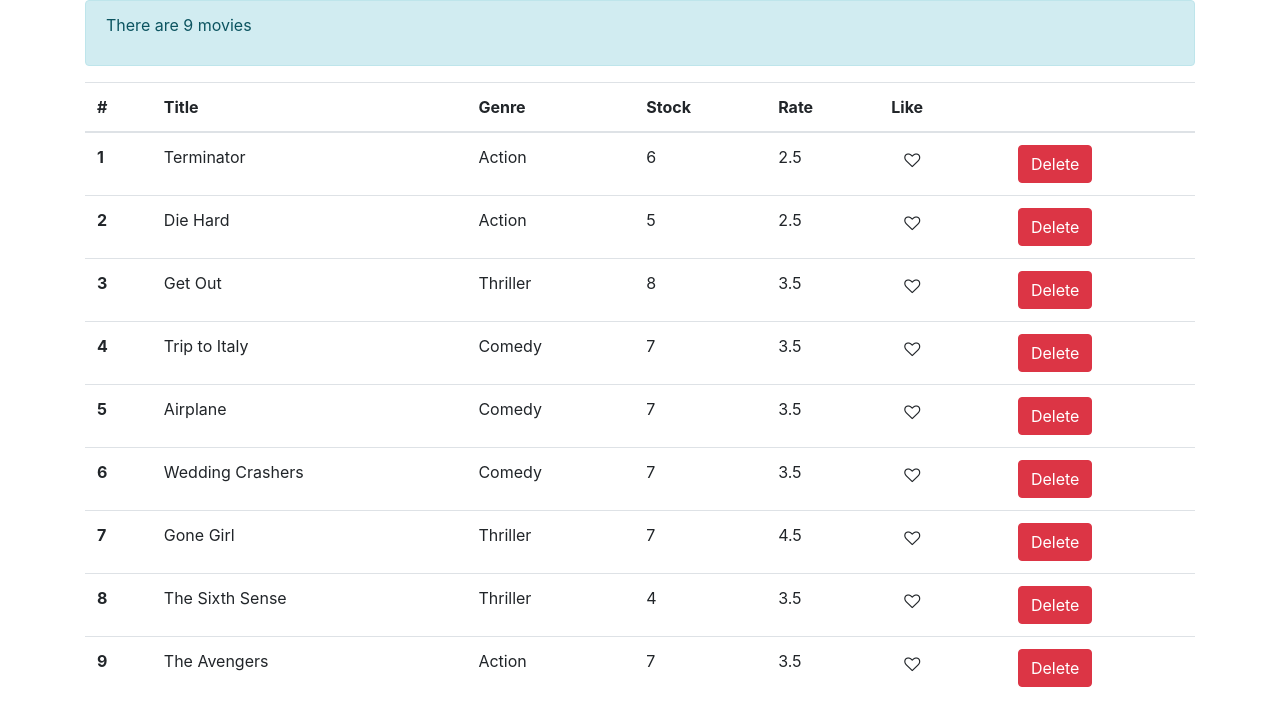
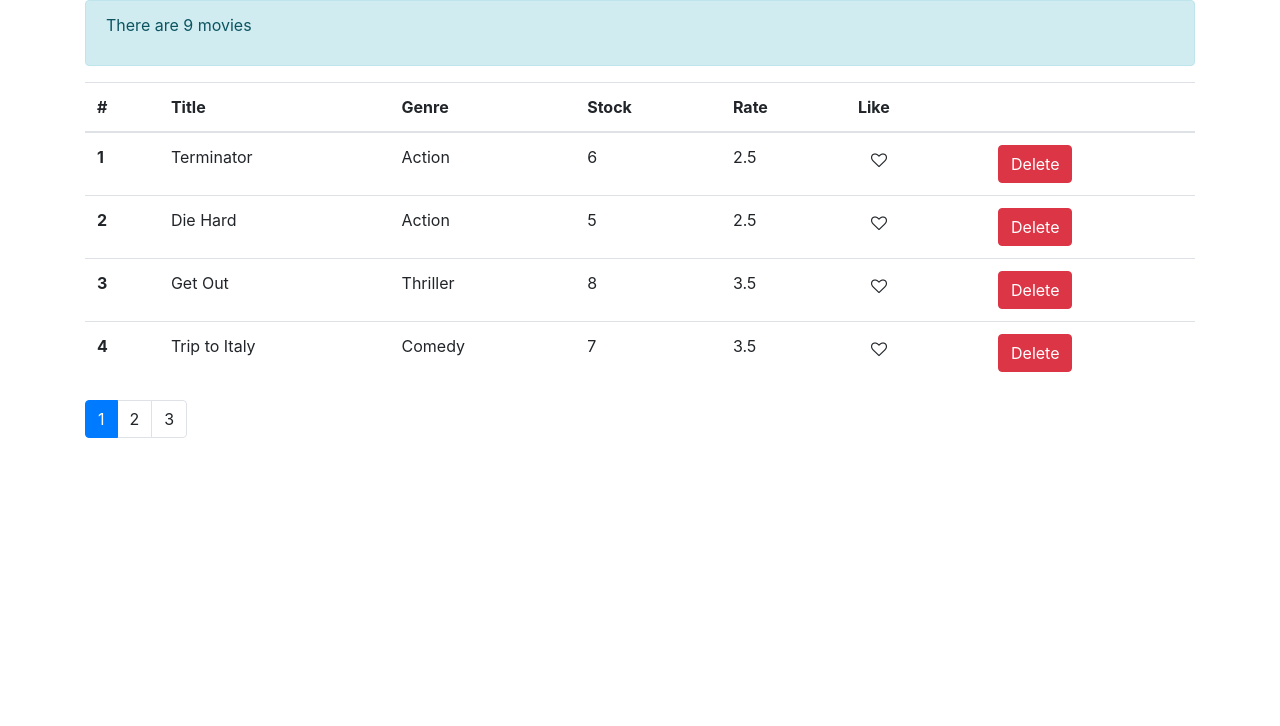
Before and after one commit to lfzarazuaa/vidly-003, a React (Create React App) app: page / in a window 1280 px wide. Shown: the top 726 px of the page. Built offline with nearby package versions, Linux system fonts and the light colour scheme.

Commit message:
Added Pagination to table.

```diff
--- a/package.json
+++ b/package.json
@@ -8,6 +8,8 @@
     "@testing-library/user-event": "^13.5.0",
     "bootstrap": "^4.1.1",
     "font-awesome": "^4.7.0",
+    "lodash": "^4.17.10",
+    "prop-types": "^15.6.2",
     "react": "^17.0.2",
     "react-dom": "^17.0.2",
     "react-scripts": "5.0.0",
--- /dev/null
+++ b/src/components/common/pagination.jsx
@@ -0,0 +1,37 @@
+import React, { Component } from "react";
+import PropTypes from "prop-types";
+import _ from "lodash";
+const Pagination = (props) => {
+	const { itemsCount, pageSize, currentPage, onPageChange } = props;
+
+	// Calculate pages.
+	const pagesCount = Math.ceil(itemsCount / pageSize);
+	if (pagesCount === 1) return null;
+	const pages = _.range(1, pagesCount + 1); // Obtain number of pages to render.
+
+	return (
+		<nav>
+			<ul className="pagination">
+				{pages.map((page) => (
+					<li
+						key={page}
+						className={page === currentPage ? "page-item active" : "page-item"}
+					>
+						<a className="page-link" onClick={() => onPageChange(page)}>
+							{page}
+						</a>
+					</li>
+				))}
+			</ul>
+		</nav>
+	);
+};
+
+Pagination.propTypes = {
+	itemsCount: PropTypes.number.isRequired,
+	pageSize: PropTypes.number.isRequired,
+	currentPage: PropTypes.number.isRequired,
+	onPageChange: PropTypes.func.isRequired,
+};
+
+export default Pagination;
--- a/src/components/movies.jsx
+++ b/src/components/movies.jsx
@@ -1,97 +1,173 @@
 import { Component, Fragment } from "react";
 import Formatter from "../utils/formatters";
 import LikeIcon from "./common/likeIcon";
-import { getMovies, deleteMovie, resetMovies, saveMovie } from "../services/fakeMovieService";
+import {
+	getMovies,
+	deleteMovie,
+	resetMovies,
+	saveMovie,
+} from "../services/fakeMovieService";
+import Pagination from "./common/pagination";
+import { paginate } from "../utils/paginate";
 
 class Movies extends Component {
 	constructor(props) {
 		super(props);
-        this.state = { movies : getMovies() }
+		this.state = {
+			movies: getMovies(),
+			currentPage: 1,
+			pageSize: 4,
+		};
 	}
+	// Movie own handlers.
+	handleOnLike = (movieId) => {
+		let movieToChangeLike = this.state.movies.find(
+			(movie) => movie._id === movieId
+		);
+		movieToChangeLike.isLikePressed = !movieToChangeLike.isLikePressed;
+		const movieInDb = saveMovie(movieToChangeLike); // Save on Db
+		console.log(movieInDb);
+		this.setState({ movies: getMovies() });
+	};
 
+	// Table handlers.
 	handleOnReset = () => {
 		let movies = resetMovies();
-        this.setState({movies: movies})
+		this.setState({ movies: movies });
+	};
+
+	handleOnDelete = (movieId) => {
+		try {
+			deleteMovie(movieId);
+			this.setState({ movies: getMovies() });
+		} catch (error) {
+			console.log(error);
 		}
+	};
 
-    generateMessage(){
+	// Pagination
+	handleOnPageChange = (page) => {
+		this.setState({ currentPage: page });
+	};
+
+	// Helpers to render.
+	generateMessage() {
 		const length = this.state.movies.length;
 		switch (length) {
 			case 0:
-                return (<div className="alert alert-warning">
-                    <p style={{display: "inline"}}>There are no movies</p>
-                    <button className="ml-2 btn btn-success" onClick={this.handleOnReset}>Reset</button>
-                    </div>);
+				return (
+					<div className="alert alert-warning">
+						<p style={{ display: "inline" }}>There are no movies</p>
+						<button
+							className="ml-2 btn btn-success"
+							onClick={this.handleOnReset}
+						>
+							Reset
+						</button>
+					</div>
+				);
 			case 1:
-                return (<div className="alert alert-warning">
+				return (
+					<div className="alert alert-warning">
 						<p>There is one movie</p>
-                    </div>);
+					</div>
+				);
 			default:
-                return (<div className="alert alert-info">
+				return (
+					<div className="alert alert-info">
 						<p>{`There are ${length} movies`}</p>
-                    </div>);
+					</div>
+				);
 		}
 	}
 
-    handleOnLike = (movieId) => {
-        let movieToChangeLike = this.state.movies.find(movie=>movie._id===movieId);
-        movieToChangeLike.isLikePressed = !movieToChangeLike.isLikePressed;
-        const movieInDb = saveMovie(movieToChangeLike) // Save on Db
-        console.log(movieInDb);
-        this.setState({movies: getMovies()})
+	generateMovieDto() {}
+
+	generateTable() {
+		if (!this.state.movies || this.state.movies < 1) {
+			return null;
 		}
+		const { pageSize, currentPage, movies: allMovies } = this.state;
+		const count = allMovies.length;
 
-    handleOnDelete = (movieId) =>{
-        try {
-            deleteMovie(movieId);
-            this.setState({movies: getMovies()})
-        } catch (error) {
-            console.log(error)
-        }
-    }
+		const movies = paginate(allMovies, currentPage, pageSize);
 
-    generateMovieDto(){
-        return this.state.movies.map(movie=>{
-            return{
+		const generateMovieDto = () => {
+			return movies.map((movie) => {
+				return {
 					title: movie.title,
 					genre: movie.genre.name,
 					numberInStock: movie.numberInStock,
 					dailyRentalRate: movie.dailyRentalRate,
-                isLikePressed: <LikeIcon isLikeSelected={movie.isLikePressed} onClickLike={()=>this.handleOnLike(movie._id)}></LikeIcon>,
-                deleteButton: <button className="btn btn-danger" onClick={()=>this.handleOnDelete(movie._id)}>Delete</button>
-            }
+					isLikePressed: (
+						<LikeIcon
+							isLikeSelected={movie.isLikePressed}
+							onClickLike={() => this.handleOnLike(movie._id)}
+						></LikeIcon>
+					),
+					deleteButton: (
+						<button
+							className="btn btn-danger"
+							onClick={() => this.handleOnDelete(movie._id)}
+						>
+							Delete
+						</button>
+					),
+				};
 			});
-    }
+		};
 
-    generateTable() {
-        if (!this.state.movies || this.state.movies<1) {
-            return null;
-        }
 		return (
+			<Fragment>
 				<table className="table">
 					<thead>
 						<tr>
-                    <th key={1} scope="col">#</th>
-                    <th key={2} scope="col">Title</th>
-                    <th key={3} scope="col">Genre</th>
-                    <th key={4} scope="col">Stock</th>
-                    <th key={5} scope="col">Rate</th>
-                    <th key={6} scope="col">Like</th>
-                    <th key={7} scope="col"> </th>
+							<th key={1} scope="col">
+								#
+							</th>
+							<th key={2} scope="col">
+								Title
+							</th>
+							<th key={3} scope="col">
+								Genre
+							</th>
+							<th key={4} scope="col">
+								Stock
+							</th>
+							<th key={5} scope="col">
+								Rate
+							</th>
+							<th key={6} scope="col">
+								Like
+							</th>
+							<th key={7} scope="col">
+								{" "}
+							</th>
 						</tr>
 					</thead>
 					<tbody>
-                    {this.generateMovieDto().map((movie,counter)=>Formatter.formatAsTableRow(movie,counter))}
+						{generateMovieDto().map((movie, counter) =>
+							Formatter.formatAsTableRow(movie, counter)
+						)}
 					</tbody>
 				</table>
+				<Pagination
+					itemsCount={count}
+					pageSize={pageSize}
+					currentPage={currentPage}
+					onPageChange={(page) => this.handleOnPageChange(page)}
+				/>
+			</Fragment>
 		);
 	}
 
 	render() {
-        return (<Fragment>
+		return (
+			<Fragment>
 				{this.generateMessage()}
 				{this.generateTable()}
-            </Fragment> );
+			</Fragment>
+		);
 	}
 }
 
--- /dev/null
+++ b/src/utils/paginate.js
@@ -0,0 +1,11 @@
+import _ from "lodash";
+
+function paginate(items, pageNumber, pageSize) {
+	const startIndex = (pageNumber - 1) * pageSize;
+	return _(items) // To lodash object.
+		.slice(startIndex) //Begining index.
+		.take(pageSize) // Take elements.
+		.value(); // Original value without lodash container.
+}
+
+export { paginate };
```
Also changed, not shown: 1 other file (tests, documents, lock files or other folders). Lines whose indentation alone changed are shown as unchanged.
